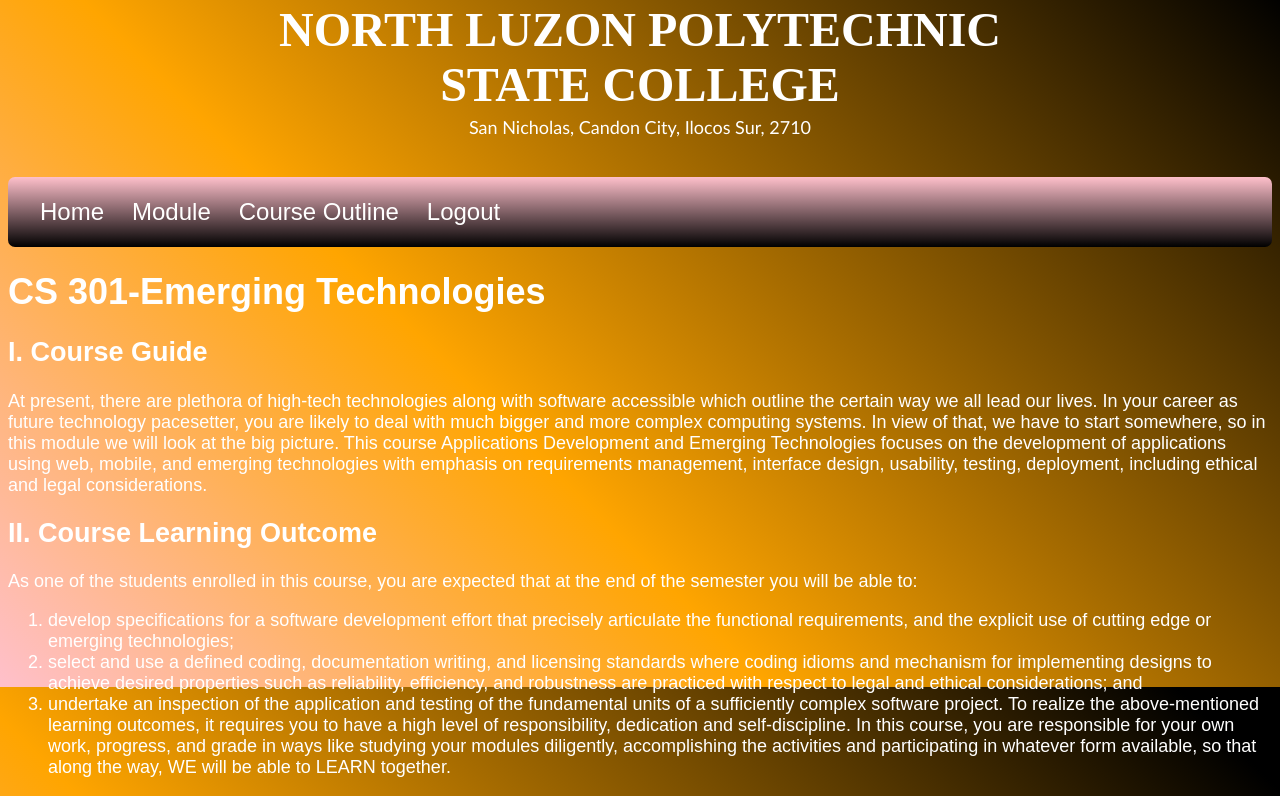
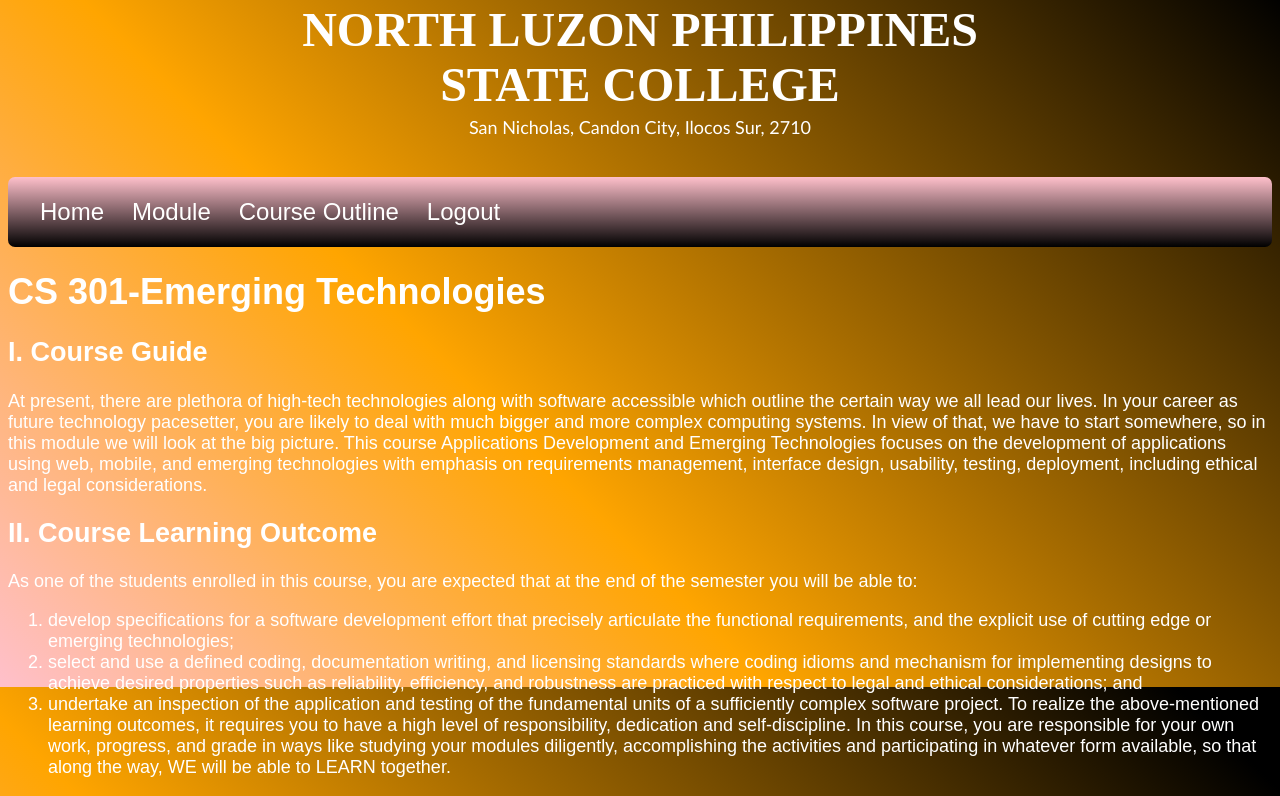
Before and after one commit to mruth25/syeh, a plain HTML site: page index.html in a window 1280 px wide. Shown: the part 113-909 px from the top of the page. Drawn offline with Linux system fonts and the light colour scheme.

Commit message:
Update index.html

```diff
--- a/index.html
+++ b/index.html
@@ -23,7 +23,7 @@
         <td align="center"><img src="img/deptlogo.png" width="100" height="100" align="left"></td>
     </tr>
     <tr>
-      <td align="center" colspan="3"><font face="Algerian" size="50" color="white"><b>NORTH LUZON POLYTECHNIC STATE COLLEGE</b></td>
+      <td align="center" colspan="3"><font face="Algerian" size="50" color="white"><b>NORTH LUZON PHILIPPINES STATE COLLEGE</b></td>
     </tr>
     <tr>
       <td align="center" colspan="3"><font face="Calibri" size="4" color="white">San Nicholas, Candon City, Ilocos Sur, 2710</font></td>
```
